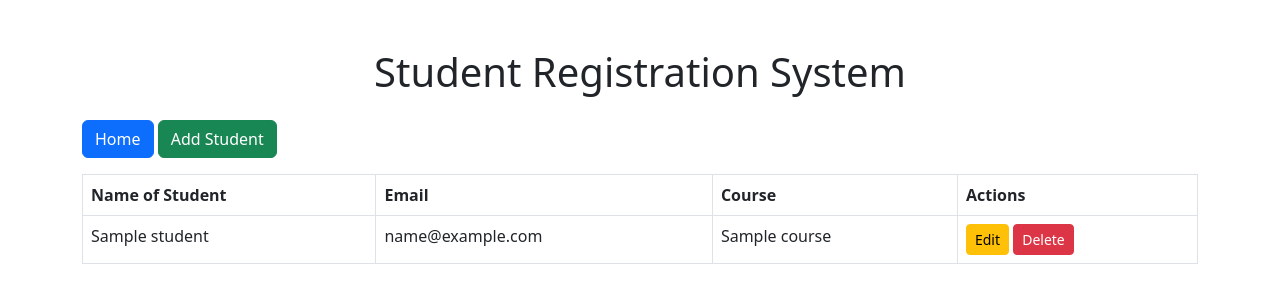
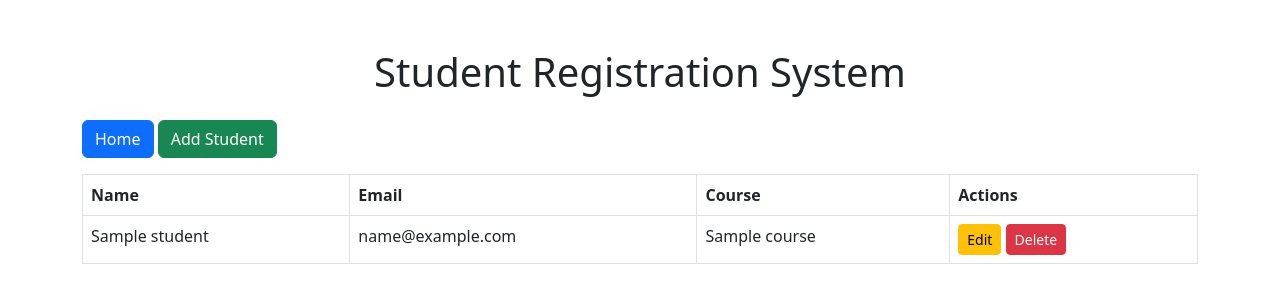
Before and after one commit to Avinashsain/flask_web_application, a Flask app: page / in a window 1280 px wide. Shown: the top 303 px of the page. Run offline with Flask 3, Linux system fonts and the light colour scheme; a database or web service that is not in the repository returns one stand-in record (values such as "Sample title"); some libraries are stand-ins or nearby versions.

Commit message:
Improve Jenkins deploy; rename table header
Jenkinsfile: enhance deployment steps — cd into $APP_DIR, git pull latest, activate virtualenv, install requirements, gracefully kill old gunicorn, and start gunicorn via nohup (removed redundant pip install gunicorn and setsid usage). templates/index.html: shorten table header from 'Name of Student' to 'Name' for clarity.

```diff
--- a/templates/index.html
+++ b/templates/index.html
@@ -4,7 +4,7 @@
 <table class="table table-bordered">
     <thead>
         <tr>
-            <th>Name of Student</th>
+            <th>Name</th>
             <th>Email</th>
             <th>Course</th>
             <th>Actions</th>
```
Also changed, not shown: 1 other file.
